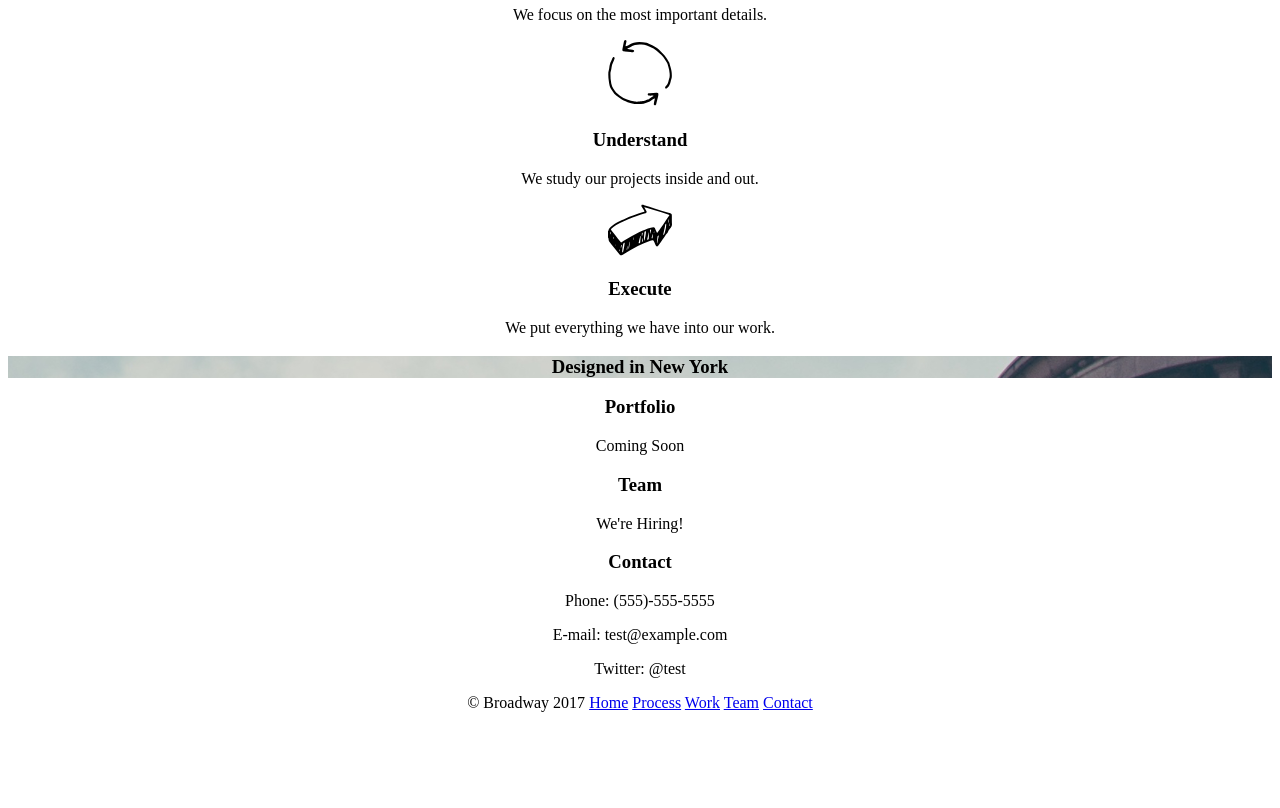
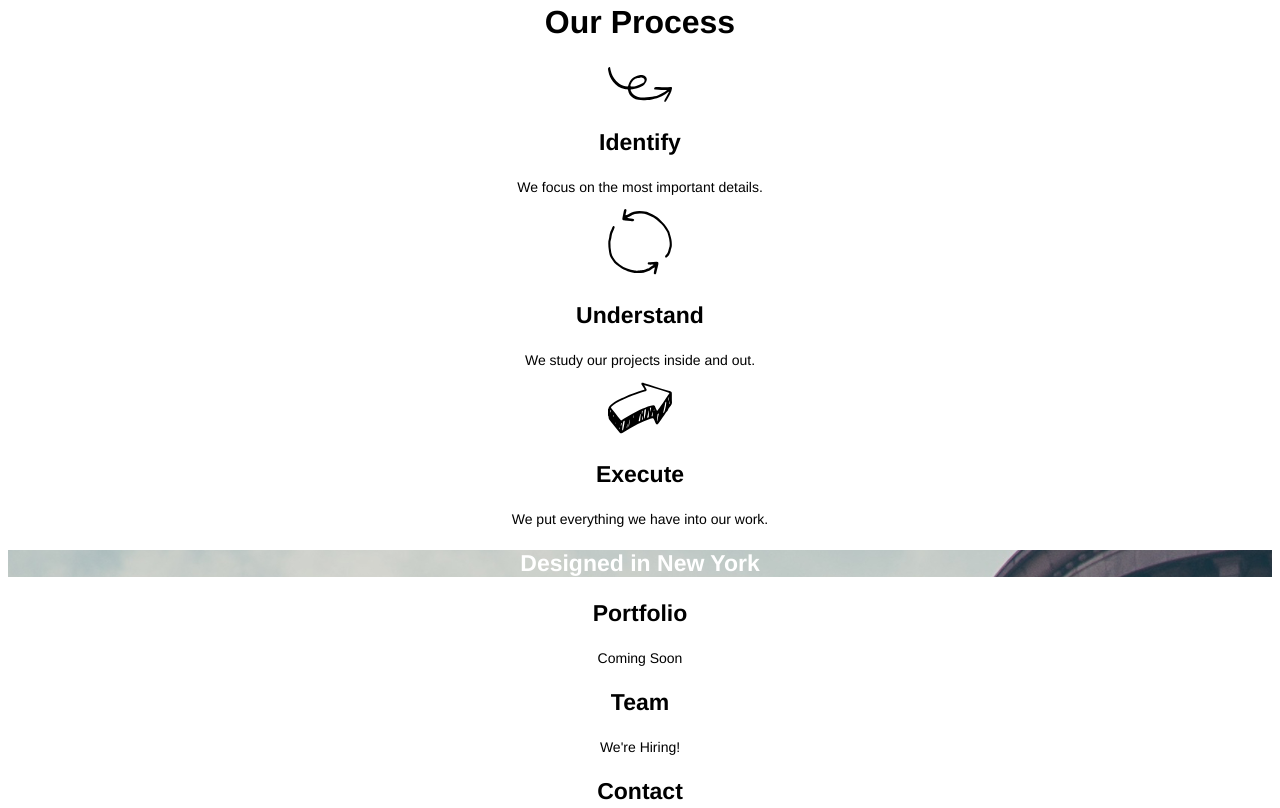
Before and after one commit to aaronjsnyder/broadway, a plain HTML site: page index.html in a window 1280 px wide. Shown: the part 380-1188 px from the top of the page. Before the commit the page ends 1108 px from the top, so only its background shows below. Drawn offline with Linux system fonts and the light colour scheme.

Commit message:
Make style.css

```diff
--- a/resources/css/style.css
+++ b/resources/css/style.css
@@ -1,8 +1,41 @@
 body {
   text-align: center;
+  font-family: Helvetica;
 }
 
 nav,
 .divider {
   background-image: url("../images/the-flatiron-building.png");
+  color: white;
 }
+
+h1 {
+  font-size: 70px;
+  font-weight: bold;
+}
+
+h2 {
+  font-size: 32px;
+  font-weight: bold;
+}
+
+h3{
+  font-size: 23px;
+  font-weight: bold;
+}
+
+p {
+  font-size: 14px;
+}
+
+a {
+  font-size: 18px;
+  color: white;
+}
+
+.footer {
+  text-align: left;
+  background-color: dimgray;
+  font-size: 11px;
+  color: white;
+}
```
